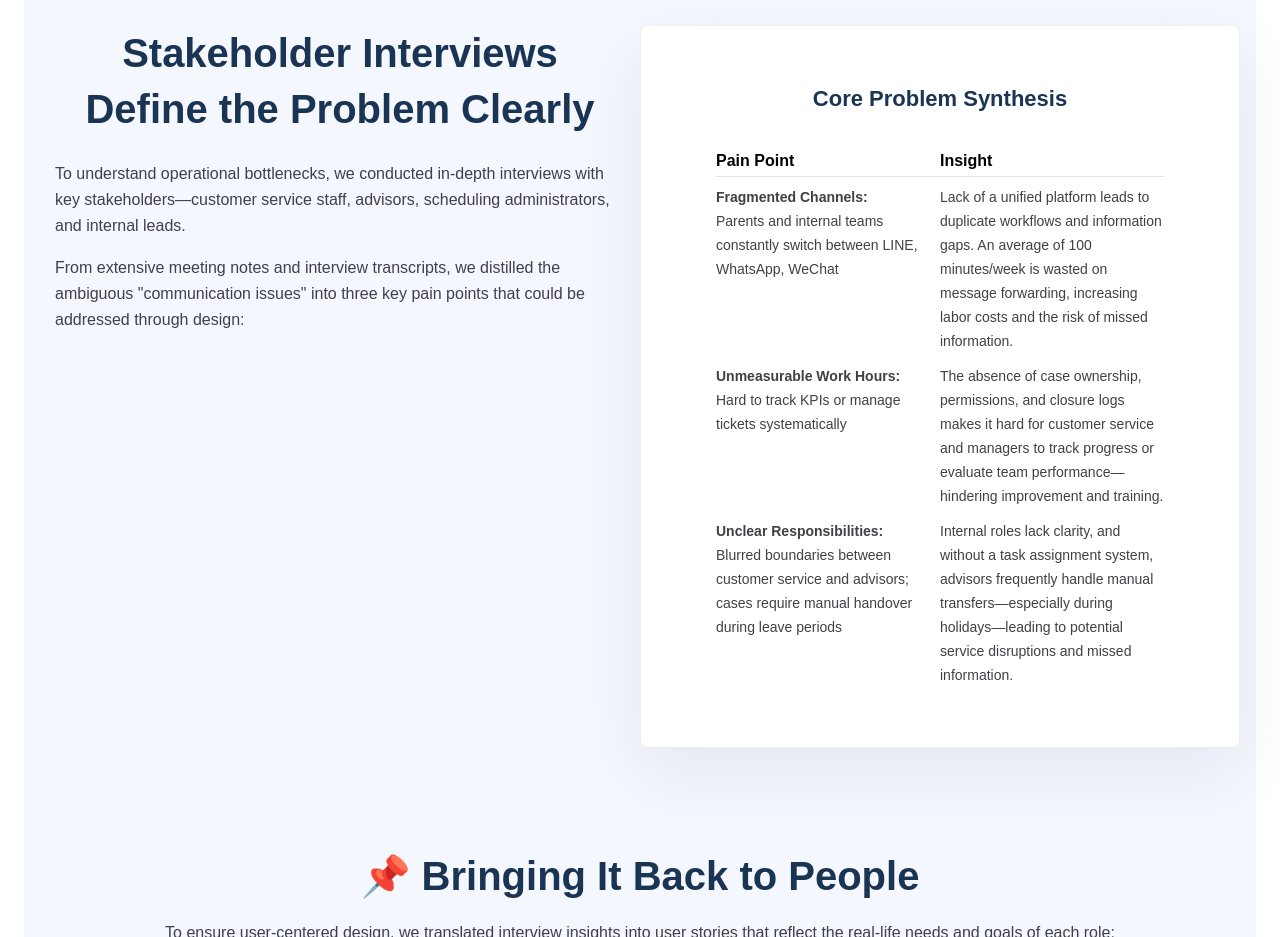
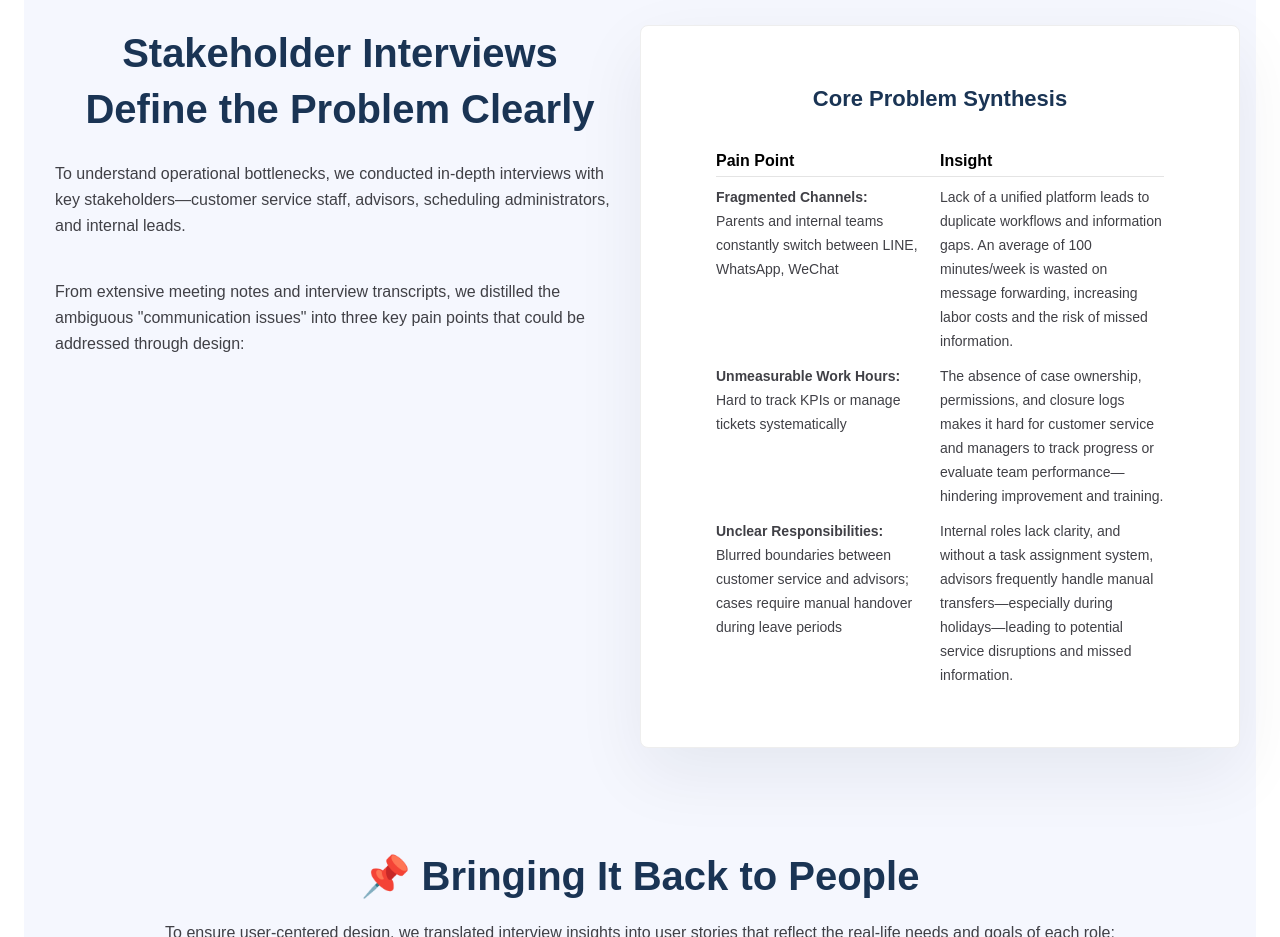
Before and after one commit to YipingLee/yipinglee.com, a plain HTML site: page im.html in a window 1280 px wide. Shown: the part 2540-3477 px from the top of the page. Drawn offline with nearby package versions, Linux system fonts and the light colour scheme; a web font is replaced by a local one.

Commit message:
Update im.html

```diff
--- a/im.html
+++ b/im.html
@@ -254,7 +254,7 @@
             <div class="col-lg-6">
               <div class="sectionHeading">
                 <h2 class="sectionHeading__title">Stakeholder Interviews<br> Define the Problem Clearly</h2>
-                <p class="ty-gap-16 pt-24 text-left">To understand operational bottlenecks, we conducted in-depth interviews with key stakeholders—customer service staff, advisors, scheduling administrators, and internal leads.</p>
+                <p class="ty-gap-16 pt-24 text-left pb-24">To understand operational bottlenecks, we conducted in-depth interviews with key stakeholders—customer service staff, advisors, scheduling administrators, and internal leads.</p>
                 <p class="y-gap-16 pt-24 text-left">From extensive meeting notes and interview transcripts, we distilled the ambiguous "communication issues" into three key pain points that could be addressed through design:</p>
               </div>
             </div>
```
